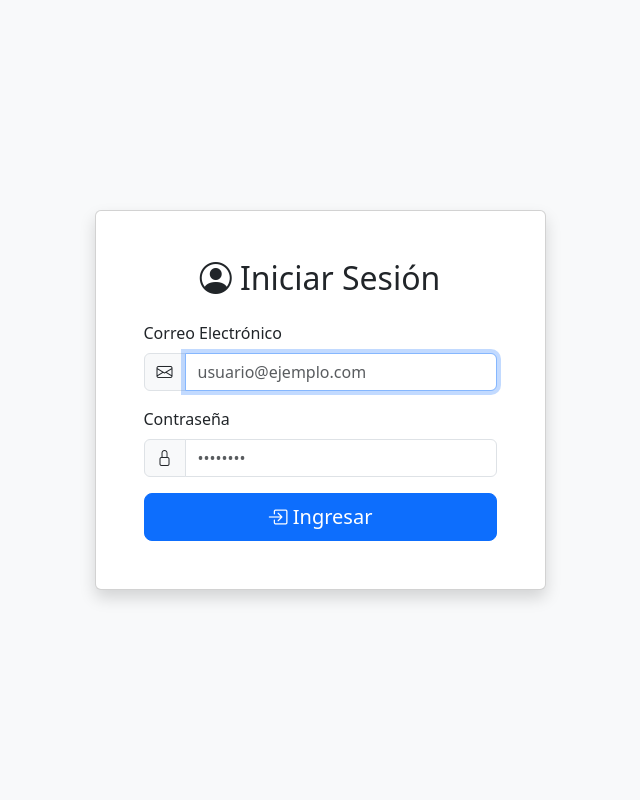
After one commit to Wilgenjarethvasqueztorrez/Horario-de-asistencia-pruebas, a PHP site: page /Formularios/Login/login.php in a window 1280 px wide. The commit adds this page. Shown: the whole page, without its empty margins (320-960 px from the left). Run offline with PHP 8.4, Linux system fonts and the light colour scheme.

Commit message:
Archivos de formularios ordenados cada uno en su carpeta correspondiente

```diff
--- a/Formularios/AgregarAsistencia.php
+++ b/Formularios/Asistencia/RegistrarAsistencia.php
@@ -9,13 +9,13 @@
 <body>
     <h1 class="bg-primary p-2 text-white text-center">Registrar Asistencia</h1>
     <div class="container">
-        <form action="../CRUD/insertarAsistencia.php" method="post">
+        <form action="../../CRUD/Asistencia/insertarAsistencia.php" method="post">
             <!-- Seleccionar empleado -->
             <label for="">Empleado</label>
             <select class="form-select mb-3" name="EmpleadoId" required>
                 <option selected disabled>--Seleccionar empleado--</option>
                 <?php
-                include ("../Config/Conexion.php");
+                include ("../../Config/Conexion.php");
                 $sql = $conexion->query("SELECT empleados.id,
                                                 usuarios.nombre,
                                                 usuarios.apellido,
@@ -88,7 +88,7 @@
             <!-- Botones -->
             <div class="text-center">
                 <button type="submit" class="btn btn-primary">Registrar</button>
-                <a href="../asistencia.php" class="btn btn-dark">Cancelar</a>
+                <a href="../../empleado.php" class="btn btn-dark">Cancelar</a>
             </div>
         </form>
     </div>
--- a/Formularios/EditarDiaNoLaboral.php
+++ b/Formularios/DiaNoLaboral/EditarDiaNoLaboral.php
@@ -9,9 +9,9 @@
 <body>
  <h1 class="bg-primary p-2 text-white text-center">Editar Día No Laboral</h1>
  <br>
- <form class="container" action="../CRUD/editarDiaNoLaboral.php" method="post">
+ <form class="container" action="../../CRUD/DiaNoLaboral/editarDiaNoLaboral.php" method="post">
   <?php
-   include ('../Config/Conexion.php');
+   include ('../../Config/Conexion.php');
    $sql = "SELECT dias_no_laborales.*,
                   usuarios.nombre,
                   usuarios.apellido
@@ -63,7 +63,7 @@
   <!-- Botones -->
   <div class="text-center">
     <button type="submit" class="btn btn-primary">Actualizar</button>
-    <a href="../dia_no_laboral.php" class="btn btn-dark">Cancelar</a>
+    <a href="../../dia_no_laboral.php" class="btn btn-dark">Cancelar</a>
   </div>
  </form>
 </body>
--- a/Formularios/AgregarEmpleado.php
+++ b/Formularios/Empleado/AgregarEmpleado.php
@@ -8,13 +8,13 @@
 <body>
     <h1 class="bg-primary p-2 text-white text-center">Agregar Empleado</h1>
     <div class="container">
-        <form action="../CRUD/insertarEmpleado.php" method="post">
+        <form action="../../CRUD/Empleado/insertarEmpleado.php" method="post">
             <!-- Seleccionar usuario -->
             <label for="">Usuario del Sistema</label>
             <select class="form-select mb-3" name="UsuarioId" required>
                 <option selected disabled>--Seleccionar usuario--</option>
                 <?php
-                include ("../Config/Conexion.php");
+                include ("../../Config/Conexion.php");
                 $sql = $conexion->query("SELECT id, nombre, apellido, correo, rol_sistema
                                          FROM usuarios  WHERE rol_sistema = 'Empleado'
                                          ORDER BY nombre ASC");
@@ -53,7 +53,7 @@
             <!-- Botones -->
             <div class="text-center">
                 <button type="submit" class="btn btn-primary">Registrar</button>
-                <a href="../empleado.php" class="btn btn-dark">Cancelar</a>
+                <a href="../../empleado.php" class="btn btn-dark">Cancelar</a>
             </div>
         </form>
     </div>
--- a/Formularios/EditarEmpleado.php
+++ b/Formularios/Empleado/EditarEmpleado.php
@@ -10,13 +10,13 @@
     <h1 class="bg-primary p-2 text-white text-center">Editar Empleado</h1>
     <div class="container">
         <?php
-        include ('../Config/Conexion.php');
+        include ('../../Config/Conexion.php');
         $sql = "SELECT * FROM empleados WHERE id = " . $_GET['Id'];
         $resultado = $conexion->query($sql);
         $row = $resultado->fetch_assoc();
         ?>
 
-        <form action="../CRUD/editarEmpleado.php" method="post">
+        <form action="../../CRUD/Empleado/editarEmpleado.php" method="post">
             <input type="hidden" name="Id" value="<?php echo $row['id']; ?>">
 
             <!-- Seleccionar usuario -->
@@ -60,7 +60,7 @@
             <!-- Botones -->
             <div class="text-center">
                 <button type="submit" class="btn btn-primary">Actualizar</button>
-                <a href="../empleado.php" class="btn btn-dark">Cancelar</a>
+                <a href="../../empleado.php" class="btn btn-dark">Cancelar</a>
             </div>
         </form>
     </div>
--- a/Formularios/AgregarHorario.php
+++ b/Formularios/Horario/AgregarHorario.php
@@ -9,7 +9,7 @@
 <body>
     <h1 class="bg-primary p-2 text-white text-center">Agregar Horario</h1>
     <div class="container">
-        <form action="../CRUD/insertarHorario.php" method="post">
+        <form action="../../CRUD/Horario/insertarHorario.php" method="post">
             <!-- Nombre del horario -->
             <div class="mb-3">
                 <label class="form-label">Nombre del Horario</label>
@@ -47,7 +47,7 @@
             <!-- Botones -->
             <div class="text-center">
                 <button type="submit" class="btn btn-primary">Registrar</button>
-                <a href="../horario.php" class="btn btn-dark">Cancelar</a>
+                <a href="../../horario.php" class="btn btn-dark">Cancelar</a>
             </div>
         </form>
     </div>
--- a/Formularios/EditarHorario.php
+++ b/Formularios/Horario/EditarHorario.php
@@ -10,9 +10,9 @@
 <body>
  <h1 class="bg-primary p-2 text-white text-center">Editar Horario</h1>
  <br>
- <form class="container" action="../CRUD/editarHorario.php" method="post">
+ <form class="container" action="../../CRUD/Horario/editarHorario.php" method="post">
   <?php
-   include ('../Config/Conexion.php');
+   include ('../../Config/Conexion.php');
    $sql = "SELECT * FROM horarios WHERE id = " . $_GET['Id'];
    $resultado = $conexion->query($sql);
    $row = $resultado->fetch_assoc();
@@ -55,7 +55,7 @@
   <!-- Botones -->
   <div class="text-center">
    <button type="submit" class="btn btn-primary">Actualizar</button>
-   <a href="../horario.php" class="btn btn-dark">Cancelar</a>
+   <a href="../../horario.php" class="btn btn-dark">Cancelar</a>
   </div>
 
  </form>
--- a/Formularios/establecerPassword.php
+++ b/Formularios/Login/establecerPassword.php
@@ -8,7 +8,7 @@ if (!isset($_SESSION['temp_usuario_id'])) {
     exit();
 }
 
-include("../Config/Conexion.php");
+include("../../Config/Conexion.php");
 
 // Obtener información del usuario
 $usuario_id = $_SESSION['temp_usuario_id'];
@@ -37,7 +37,7 @@ $usuario = $resultado->fetch_assoc();
 
                         <div class="alert alert-info" role="alert">
                             <i class="bi bi-info-circle"></i>
-                            Bienvenido, <strong><?php echo $usuario['nombre'] . ' ' . $usuario['apellido']; ?></strong>.
+                            Bienvenido/a, <strong><?php echo $usuario['nombre'] . ' ' . $usuario['apellido']; ?></strong>.
                             Por favor, establece una contraseña para tu cuenta.
                         </div>
 
@@ -56,7 +56,7 @@ $usuario = $resultado->fetch_assoc();
                         }
                         ?>
 
-                        <form action="../CRUD/guardarPassword.php" method="post" onsubmit="return validarPassword()">
+                        <form action="../../CRUD/Login/guardarPassword.php" method="post" onsubmit="return validarPassword()">
                             <input type="hidden" name="UsuarioId" value="<?php echo $usuario_id; ?>">
 
                             <div class="mb-3">
--- /dev/null
+++ b/Formularios/Login/login.php
@@ -0,0 +1,72 @@
+<?php
+session_start();
+
+// Si ya está logueado, redirigir a index.php
+if (isset($_SESSION['usuario_id'])) {
+    header("location: index.php");
+    exit();
+}
+?>
+<!DOCTYPE html>
+<html lang="es">
+<head>
+    <meta charset="UTF-8">
+    <meta name="viewport" content="width=device-width, initial-scale=1">
+    <title>Inicio de Sesión</title>
+    <link href="https://cdn.jsdelivr.net/npm/bootstrap@5.3.3/dist/css/bootstrap.min.css" rel="stylesheet">
+    <link rel="stylesheet" href="https://cdn.jsdelivr.net/npm/bootstrap-icons@1.11.3/font/bootstrap-icons.min.css">
+</head>
+<body class="bg-light">
+    <div class="container">
+        <div class="row justify-content-center align-items-center" style="min-height: 100vh;">
+            <div class="col-md-5">
+                <div class="card shadow">
+                    <div class="card-body p-5">
+                        <h2 class="text-center mb-4">
+                            <i class="bi bi-person-circle"></i> Iniciar Sesión
+                        </h2>
+
+                        <?php
+                        // Mostrar mensaje de error si existe
+                        if (isset($_GET['error'])) {
+                            echo '<div class="alert alert-danger" role="alert">';
+                            if ($_GET['error'] == 'credenciales') {
+                                echo 'Correo o contraseña incorrectos';
+                            } elseif ($_GET['error'] == 'sesion') {
+                                echo 'Debe iniciar sesión para acceder';
+                            }
+                            echo '</div>';
+                        }
+                        ?>
+
+                        <form action="../../CRUD/Login/validarLogin.php" method="post">
+                            <div class="mb-3">
+                                <label class="form-label">Correo Electrónico</label>
+                                <div class="input-group">
+                                    <span class="input-group-text"><i class="bi bi-envelope"></i></span>
+                                    <input type="email" class="form-control" name="Correo" placeholder="usuario@ejemplo.com" required autofocus>
+                                </div>
+                            </div>
+
+                            <div class="mb-3">
+                                <label class="form-label">Contraseña</label>
+                                <div class="input-group">
+                                    <span class="input-group-text"><i class="bi bi-lock"></i></span>
+                                    <input type="password" class="form-control" name="Password" placeholder="••••••••" required>
+                                </div>
+                            </div>
+
+                            <div class="d-grid">
+                                <button type="submit" class="btn btn-primary btn-lg">
+                                    <i class="bi bi-box-arrow-in-right"></i> Ingresar
+                                </button>
+                            </div>
+                        </form>
+                    </div>
+                </div>
+            </div>
+        </div>
+    </div>
+    <script src="https://cdn.jsdelivr.net/npm/bootstrap@5.3.3/dist/js/bootstrap.bundle.min.js"></script>
+</body>
+</html>
--- a/Formularios/AgregarRol.php
+++ b/Formularios/Rol/AgregarRol.php
@@ -9,7 +9,7 @@
 <body>
     <h1 class="bg-primary p-2 text-white text-center">Agregar Rol</h1>
     <div class="container">
-        <form action="../CRUD/insertarRol.php" method="post">
+        <form action="../../CRUD/Rol/insertarRol.php" method="post">
             <!-- Nombre del rol -->
             <div class="mb-3">
                 <label class="form-label">Nombre del Rol</label>
@@ -27,7 +27,7 @@
             <select class="form-select mb-3" name="HorarioId">
                 <option value="" selected>--Sin horario asignado--</option>
                 <?php
-                include ("../Config/Conexion.php");
+                include ("../../Config/Conexion.php");
                 $sql = $conexion->query("SELECT id, nombre, tipo FROM horarios ORDER BY nombre");
                 while ($resultado = $sql->fetch_assoc()) {
                     echo "<option value='".$resultado['id']."'>".$resultado['nombre']." (".$resultado['tipo'].")</option>";
@@ -38,7 +38,7 @@
             <!-- Botones -->
             <div class="text-center">
                 <button type="submit" class="btn btn-primary">Registrar</button>
-                <a href="../rol.php" class="btn btn-dark">Cancelar</a>
+                <a href="../../rol.php" class="btn btn-dark">Cancelar</a>
             </div>
         </form>
     </div>
--- a/Formularios/EditarRol.php
+++ b/Formularios/Rol/EditarRol.php
@@ -9,9 +9,9 @@
 <body>
  <h1 class="bg-primary p-2 text-white text-center">Editar Rol</h1>
  <br>
- <form class="container" action="../CRUD/editarRol.php" method="post">
+ <form class="container" action="../../CRUD/Rol/editarRol.php" method="post">
   <?php
-   include ('../Config/Conexion.php');
+   include ('../../Config/Conexion.php');
    $sql = "SELECT * FROM roles WHERE id = " . $_GET['Id'];
    $resultado = $conexion->query($sql);
    $row = $resultado->fetch_assoc();
@@ -46,7 +46,7 @@
   <!-- Botones -->
   <div class="text-center">
     <button type="submit" class="btn btn-primary">Actualizar</button>
-    <a href="../rol.php" class="btn btn-dark">Cancelar</a>
+    <a href="../../rol.php" class="btn btn-dark">Cancelar</a>
   </div>
  </form>
 </body>
--- a/Formularios/AgregarUsuario.php
+++ b/Formularios/Usuario/AgregarUsuario.php
@@ -9,7 +9,7 @@
 <body>
     <h1 class="bg-primary p-2 text-white text-center">Agregar Usuario</h1>
     <div class="container">
-        <form action="../CRUD/insertarUsuario.php" method="post">
+        <form action="../../CRUD/Usuario/insertarUsuario.php" method="post">
 
             <!-- Nombre -->
             <div class="mb-3">
@@ -41,7 +41,7 @@
             <!-- Botones -->
             <div class="text-center">
                 <button type="submit" class="btn btn-primary">Registrar</button>
-                <a href="../index.php" class="btn btn-dark">Cancelar</a>
+                <a href="../../usuario.php" class="btn btn-dark">Cancelar</a>
             </div>
         </form>
     </div>
--- a/Formularios/EditarUsuario.php
+++ b/Formularios/Usuario/EditarUsuario.php
@@ -9,9 +9,9 @@
 <body>
   <h1 class="bg-primary p-2 text-white text-center">Editar Usuario</h1>
   <br>
-  <form class="container" action="../CRUD/editarUsuario.php" method="post">
+  <form class="container" action="../../CRUD/Usuario/editarUsuario.php" method="post">
     <?php
-    include ('../Config/Conexion.php');
+    include ('../../Config/Conexion.php');
 
     // Obtener datos del usuario
     $sql = "SELECT id, nombre, apellido, correo, rol_sistema
@@ -53,7 +53,7 @@
     <!-- Botones -->
     <div class="text-center">
       <button type="submit" class="btn btn-primary">Actualizar</button>
-      <a href="../index.php" class="btn btn-dark">Cancelar</a>
+      <a href="../../usuario.php" class="btn btn-dark">Cancelar</a>
     </div>
   </form>
 </body>
```
Also changed, not shown: Formularios/Asistencia/AgregarAsistencia.php (renamed from Formularios/EditarAsistencia.php, +28 -26 lines), Formularios/Asistencia/EditarAsistencia.php (renamed from Formularios/RegistrarAsistencia.php, +26 -18 lines), Formularios/DiaNoLaboral/AgregarDiaNoLaboral.php (renamed from Formularios/AgregarDiaNoLaboral.php, +10 -4 lines), Formularios/Empleado/VerAsistencias.php (renamed from Formularios/VerAsistencias.php, +33 -5 lines).
